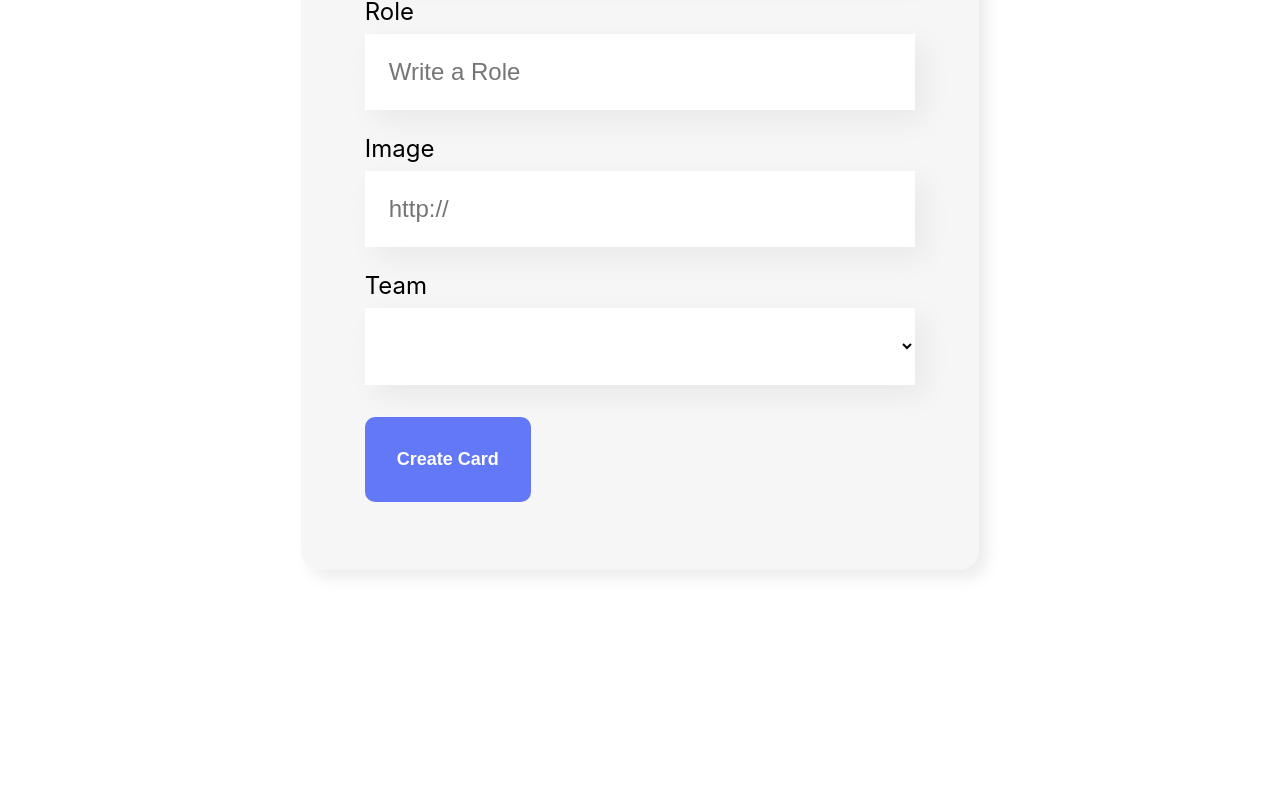
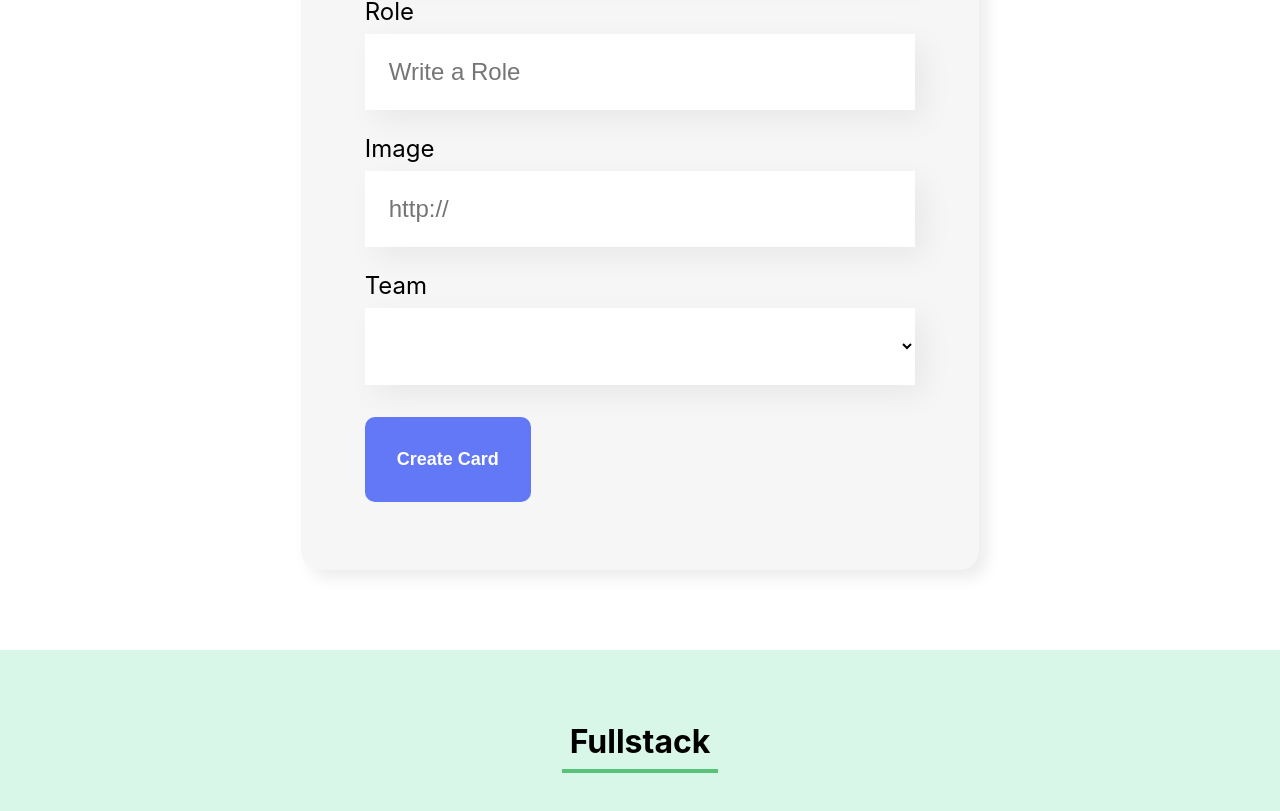
Before and after one commit to ryangois/role_mapper, a React (Create React App) app: page / in a window 1280 px wide. Shown: the part 827-1638 px from the top of the page. Before the commit the page ends 1477 px from the top, so only its background shows below. Built offline with nearby package versions, Linux system fonts and the light colour scheme; the HTML template or start-up script is replaced by a standard one.

Commit message:
team implementation

```diff
--- a/src/App.js
+++ b/src/App.js
@@ -1,6 +1,7 @@
 import { useState } from 'react';
 import Banner from './components/Banner';
 import Form from './components/Form';
+import Team from './components/Team';
 
 function App() {
 
@@ -15,6 +16,7 @@ function App() {
     <div className="App">
       <Banner />
       <Form onSubmited={colaborator => onNewColaborator(colaborator)} />
+      <Team name="Fullstack"/>
     </div>
   );
 }
```
